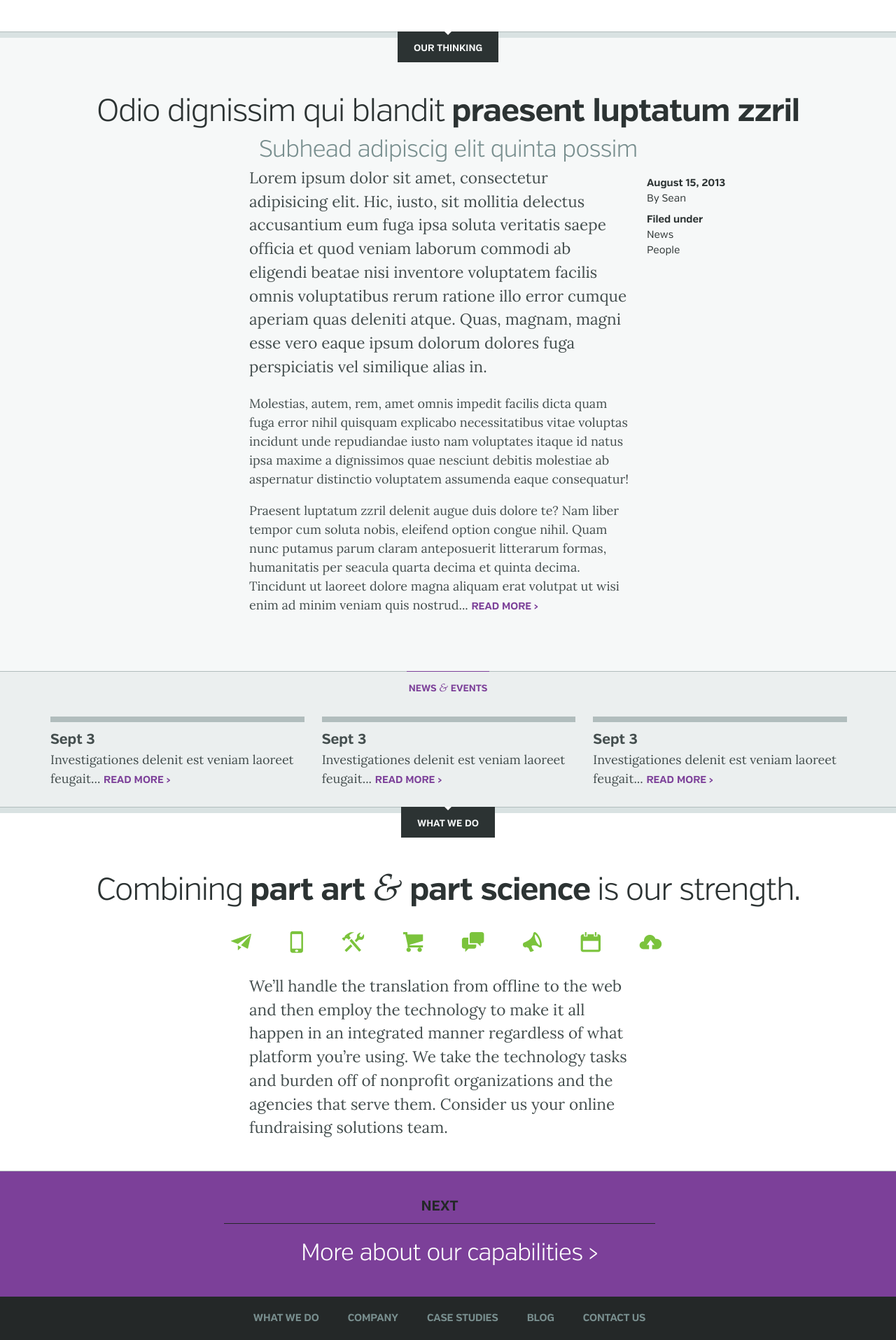
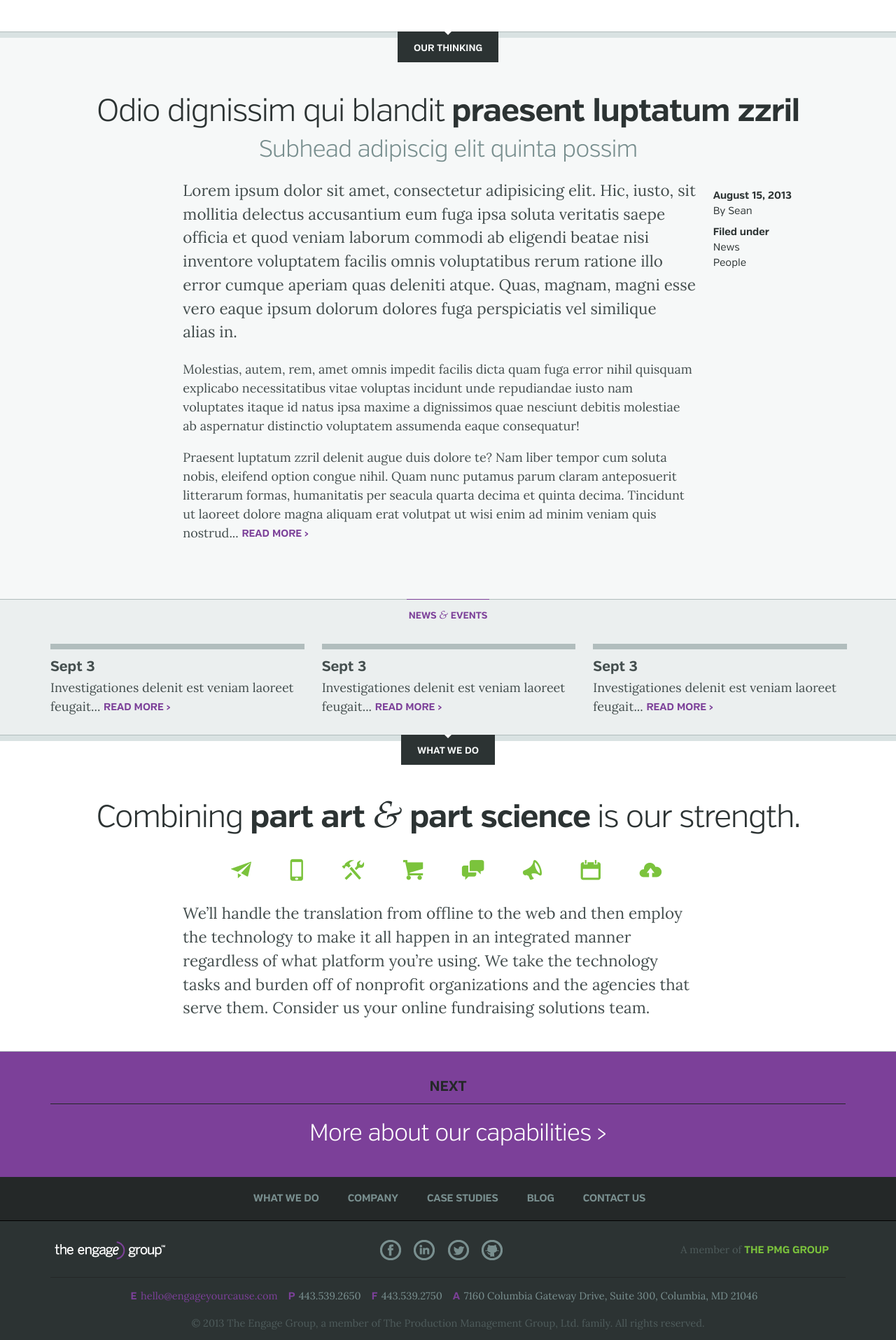
Before and after one commit to jayperryworks/engage, a Jekyll site: the page built from index.html, in a window 1280 px wide. Shown: the part 903-2818 px from the top of the page at 70% size. Built offline with Jekyll 4.4.1, drawn with Linux system fonts in a browser that asks for light colours; nearby versions of some CDN libraries; Markdown is read by kramdown in place of the engine named in the settings.

Commit message:
layout/details updates

```diff
--- a/_includes/footer-local.html
+++ b/_includes/footer-local.html
@@ -1,6 +1,8 @@
 <footer class="local">
-	<hgroup>
-		<h4 class="underline thin">Next</h4>
-		<h2><a href="{{ site.baseurl }}{{ include.link }}" rel="next">{{ include.title }} &rsaquo;</a></h2>
-	</hgroup>
+  <div class="wrapper">
+  	<hgroup>
+  		<h4 class="underline thin">Next</h4>
+  		<h2><a href="{{ site.baseurl }}{{ include.link }}" rel="next">{{ include.title }} &rsaquo;</a></h2>
+  	</hgroup>
+  </div>
 </footer>
--- a/assets/css/app.css
+++ b/assets/css/app.css
@@ -2141,7 +2141,7 @@ body {
 }
 
 /* line 33, ../../_preprocess/sass/core/_layout.scss */
-.narrow, .overview, .slats, footer.local > hgroup {
+.narrow, .overview, footer.local > hgroup, .slats {
   clear: both;
   overflow: hidden;
   width: 100%;
@@ -2154,7 +2154,7 @@ body {
 }
 @media (min-width: 48em) {
   /* line 33, ../../_preprocess/sass/core/_layout.scss */
-  .narrow, .overview, .slats, footer.local > hgroup {
+  .narrow, .overview, footer.local > hgroup, .slats {
     width: 77.77778%;
     float: left;
     margin-right: -100%;
@@ -2165,7 +2165,7 @@ body {
 }
 @media (min-width: 62.5em) {
   /* line 33, ../../_preprocess/sass/core/_layout.scss */
-  .narrow, .overview, .slats, footer.local > hgroup {
+  .narrow, .overview, footer.local > hgroup, .slats {
     width: 66.66667%;
     float: left;
     margin-right: -100%;
@@ -2174,19 +2174,8 @@ body {
     padding-right: 24px;
   }
 }
-@media (min-width: 80em) {
-  /* line 33, ../../_preprocess/sass/core/_layout.scss */
-  .narrow, .overview, .slats, footer.local > hgroup {
-    width: 50%;
-    float: left;
-    margin-right: -100%;
-    margin-left: 25%;
-    clear: both;
-    padding-right: 24px;
-  }
-}
-
-/* line 55, ../../_preprocess/sass/core/_layout.scss */
+
+/* line 51, ../../_preprocess/sass/core/_layout.scss */
 .meta-post.vertical {
   width: 100%;
   float: right;
@@ -2197,7 +2186,7 @@ body {
   text-align: left;
 }
 @media (min-width: 48em) {
-  /* line 55, ../../_preprocess/sass/core/_layout.scss */
+  /* line 51, ../../_preprocess/sass/core/_layout.scss */
   .meta-post.vertical {
     width: 11.11111%;
     float: right;
@@ -2208,7 +2197,7 @@ body {
   }
 }
 @media (min-width: 62.5em) {
-  /* line 55, ../../_preprocess/sass/core/_layout.scss */
+  /* line 51, ../../_preprocess/sass/core/_layout.scss */
   .meta-post.vertical {
     width: 16.66667%;
     float: right;
@@ -2218,43 +2207,32 @@ body {
     padding-right: 24px;
   }
 }
-@media (min-width: 80em) {
-  /* line 55, ../../_preprocess/sass/core/_layout.scss */
-  .meta-post.vertical {
-    width: 25%;
-    float: right;
-    margin-left: 0;
-    margin-right: 0;
-    clear: none;
-    padding-right: 24px;
-  }
-}
-
-/* line 72, ../../_preprocess/sass/core/_layout.scss */
-.overview {
+
+/* line 64, ../../_preprocess/sass/core/_layout.scss */
+.overview, footer.local > hgroup {
   margin-bottom: 30px;
   margin-bottom: 1.875rem;
   padding-right: 0;
 }
 
-/* line 83, ../../_preprocess/sass/core/_layout.scss */
+/* line 75, ../../_preprocess/sass/core/_layout.scss */
 .tile {
   padding: 12px 0;
   padding: 0.75rem 0;
   display: block;
 }
-/* line 87, ../../_preprocess/sass/core/_layout.scss */
+/* line 79, ../../_preprocess/sass/core/_layout.scss */
 .tile h1, .tile h2, .tile h3, .tile h4, .tile h5, .tile h6 {
   line-height: 1.2;
 }
-/* line 91, ../../_preprocess/sass/core/_layout.scss */
+/* line 83, ../../_preprocess/sass/core/_layout.scss */
 .tile > img {
   display: block;
   margin: 12px auto;
   margin: 0.75rem auto;
 }
 
-/* line 97, ../../_preprocess/sass/core/_layout.scss */
+/* line 89, ../../_preprocess/sass/core/_layout.scss */
 .tile.center {
   text-align: center;
 }
@@ -3767,7 +3745,7 @@ h1 + [role="navigation"].thumbs.horizontal {
   color: #4f5c5c;
 }
 
-/* line 52, ../../_preprocess/sass/modules/_footer.scss */
+/* line 25, ../../_preprocess/sass/modules/_footer.scss */
 .footer-brand {
   height: 48px;
   height: 3rem;
@@ -3775,7 +3753,7 @@ h1 + [role="navigation"].thumbs.horizontal {
   margin-top: 1.5rem;
   border-bottom: 1px solid #242828;
 }
-/* line 57, ../../_preprocess/sass/modules/_footer.scss */
+/* line 30, ../../_preprocess/sass/modules/_footer.scss */
 .footer-brand .logo-footer {
   width: 25%;
   float: left;
@@ -3800,7 +3778,7 @@ h1 + [role="navigation"].thumbs.horizontal {
   vertical-align: middle;
   height: 100%;
 }
-/* line 63, ../../_preprocess/sass/modules/_footer.scss */
+/* line 36, ../../_preprocess/sass/modules/_footer.scss */
 .footer-brand .social {
   width: 50%;
   float: left;
@@ -3825,7 +3803,7 @@ h1 + [role="navigation"].thumbs.horizontal {
   vertical-align: middle;
   height: 100%;
 }
-/* line 68, ../../_preprocess/sass/modules/_footer.scss */
+/* line 41, ../../_preprocess/sass/modules/_footer.scss */
 .footer-brand .social ul {
   display: -moz-inline-stack;
   display: inline-block;
@@ -3837,7 +3815,7 @@ h1 + [role="navigation"].thumbs.horizontal {
   margin: 0;
   padding: 0;
 }
-/* line 75, ../../_preprocess/sass/modules/_footer.scss */
+/* line 48, ../../_preprocess/sass/modules/_footer.scss */
 .footer-brand .social li {
   display: -moz-inline-stack;
   display: inline-block;
@@ -3849,7 +3827,7 @@ h1 + [role="navigation"].thumbs.horizontal {
   padding: 0 0.375rem;
   vertical-align: middle;
 }
-/* line 82, ../../_preprocess/sass/modules/_footer.scss */
+/* line 55, ../../_preprocess/sass/modules/_footer.scss */
 .footer-brand .brand-group {
   width: 25%;
   float: right;
@@ -3874,17 +3852,17 @@ h1 + [role="navigation"].thumbs.horizontal {
   vertical-align: middle;
   height: 100%;
 }
-/* line 87, ../../_preprocess/sass/modules/_footer.scss */
+/* line 60, ../../_preprocess/sass/modules/_footer.scss */
 .footer-brand .brand-group a {
   text-transform: uppercase;
   color: #7bc33c;
 }
-/* line 92, ../../_preprocess/sass/modules/_footer.scss */
+/* line 65, ../../_preprocess/sass/modules/_footer.scss */
 .footer-brand .brand-group a:hover, .footer-brand .brand-group a:active {
   color: #95cf63;
 }
 
-/* line 99, ../../_preprocess/sass/modules/_footer.scss */
+/* line 72, ../../_preprocess/sass/modules/_footer.scss */
 .social-icon-fb {
   color: transparent;
   font: 0/0 a;
@@ -3895,7 +3873,7 @@ h1 + [role="navigation"].thumbs.horizontal {
   background: url(../images/icon-social-fb.png) center center no-repeat;
 }
 
-/* line 102, ../../_preprocess/sass/modules/_footer.scss */
+/* line 75, ../../_preprocess/sass/modules/_footer.scss */
 .social-icon-linkedin {
   color: transparent;
   font: 0/0 a;
@@ -3906,7 +3884,7 @@ h1 + [role="navigation"].thumbs.horizontal {
   background: url(../images/icon-social-linkedin.png) center center no-repeat;
 }
 
-/* line 105, ../../_preprocess/sass/modules/_footer.scss */
+/* line 78, ../../_preprocess/sass/modules/_footer.scss */
 .social-icon-twitter {
   color: transparent;
   font: 0/0 a;
@@ -3917,7 +3895,7 @@ h1 + [role="navigation"].thumbs.horizontal {
   background: url(../images/icon-social-twitter.png) center center no-repeat;
 }
 
-/* line 108, ../../_preprocess/sass/modules/_footer.scss */
+/* line 81, ../../_preprocess/sass/modules/_footer.scss */
 .social-icon-github {
   color: transparent;
   font: 0/0 a;
@@ -3928,7 +3906,7 @@ h1 + [role="navigation"].thumbs.horizontal {
   background: url(../images/icon-social-github.png) center center no-repeat;
 }
 
-/* line 112, ../../_preprocess/sass/modules/_footer.scss */
+/* line 85, ../../_preprocess/sass/modules/_footer.scss */
 .footer-contact {
   font-size: 14px;
   font-size: 0.875rem;
@@ -3946,24 +3924,24 @@ h1 + [role="navigation"].thumbs.horizontal {
   margin-left: 0;
   margin-right: 0.75em;
 }
-/* line 117, ../../_preprocess/sass/modules/_footer.scss */
+/* line 90, ../../_preprocess/sass/modules/_footer.scss */
 .footer-contact dt {
   color: #7c4099;
   text-transform: uppercase;
 }
-/* line 122, ../../_preprocess/sass/modules/_footer.scss */
+/* line 95, ../../_preprocess/sass/modules/_footer.scss */
 .footer-contact dd {
   color: #798f8f;
 }
 
-/* line 128, ../../_preprocess/sass/modules/_footer.scss */
+/* line 101, ../../_preprocess/sass/modules/_footer.scss */
 .footer-copyright {
   font-size: 14px;
   font-size: 0.875rem;
   color: #2c3333;
 }
 
-/* line 136, ../../_preprocess/sass/modules/_footer.scss */
+/* line 109, ../../_preprocess/sass/modules/_footer.scss */
 footer.local {
   padding-top: 24px;
   padding-top: 1.5rem;
@@ -3972,7 +3950,7 @@ footer.local {
   text-align: center;
   border: none;
 }
-/* line 144, ../../_preprocess/sass/modules/_footer.scss */
+/* line 117, ../../_preprocess/sass/modules/_footer.scss */
 footer.local > hgroup {
   /* for IE 6/7 */
   *zoom: expression(this.runtimeStyle.zoom="1", this.appendChild(document.createElement("br")).style.cssText="clear:both;font:0/0 serif");
@@ -3992,38 +3970,55 @@ footer.local > hgroup:before, footer.local > hgroup:after {
 footer.local > hgroup:after {
   clear: both;
 }
-/* line 151, ../../_preprocess/sass/modules/_footer.scss */
+/* line 124, ../../_preprocess/sass/modules/_footer.scss */
 footer.local h4 {
   color: #242828;
   text-transform: uppercase;
   border-bottom: 1px solid #242828;
 }
-/* line 158, ../../_preprocess/sass/modules/_footer.scss */
+/* line 131, ../../_preprocess/sass/modules/_footer.scss */
 footer.local h2 {
   margin-right: -0.8em;
   margin-top: 0.6em;
 }
-
-/* line 9, ../../_preprocess/sass/modules/_post.scss */
-.post hgroup > h3 {
+/* line 136, ../../_preprocess/sass/modules/_footer.scss */
+footer.local .grid {
+  padding-top: 24px;
+  padding-top: 1.5rem;
+  padding-bottom: 24px;
+  padding-bottom: 1.5rem;
+}
+/* line 141, ../../_preprocess/sass/modules/_footer.scss */
+footer.local .grid h3 {
+  margin-top: 0.5em;
+}
+/* line 145, ../../_preprocess/sass/modules/_footer.scss */
+footer.local .grid p, footer.local .grid .read_more {
+  color: #242828;
+}
+
+/* line 10, ../../_preprocess/sass/modules/_post.scss */
+.post hgroup h3 {
   color: #8e9d9d;
 }
 
-/* line 19, ../../_preprocess/sass/modules/_post.scss */
+/* line 21, ../../_preprocess/sass/modules/_post.scss */
 .post.full {
-  margin: 48px 0 36px 0;
-  margin: 3rem 0 2.25rem 0;
-}
-/* line 23, ../../_preprocess/sass/modules/_post.scss */
+  padding-top: 48px;
+  padding-top: 3rem;
+  padding-bottom: 36px;
+  padding-bottom: 2.25rem;
+}
+/* line 26, ../../_preprocess/sass/modules/_post.scss */
 .post.full hgroup {
   text-align: center;
 }
-/* line 27, ../../_preprocess/sass/modules/_post.scss */
+/* line 30, ../../_preprocess/sass/modules/_post.scss */
 .post.full main.narrow {
   clear: none;
 }
 
-/* line 34, ../../_preprocess/sass/modules/_post.scss */
+/* line 37, ../../_preprocess/sass/modules/_post.scss */
 .post.excerpt {
   text-align: left;
   border-bottom: 1px solid #b1bdbd;
@@ -4031,52 +4026,57 @@ footer.local h2 {
   overflow: hidden;
   clear: both;
 }
-/* line 41, ../../_preprocess/sass/modules/_post.scss */
+/* line 44, ../../_preprocess/sass/modules/_post.scss */
 .post.excerpt:last-child {
   margin-bottom: 36px;
   margin-bottom: 2.25rem;
   border-bottom: none;
 }
-/* line 46, ../../_preprocess/sass/modules/_post.scss */
+/* line 49, ../../_preprocess/sass/modules/_post.scss */
 .post.excerpt > hgroup {
   margin: 30px 0 0 0;
   margin: 1.875rem 0 0 0;
 }
-/* line 49, ../../_preprocess/sass/modules/_post.scss */
+/* line 52, ../../_preprocess/sass/modules/_post.scss */
 .post.excerpt > hgroup h1, .post.excerpt > hgroup h2, .post.excerpt > hgroup h3 {
   margin: 0;
   line-height: 1.4;
 }
 
-/* line 56, ../../_preprocess/sass/modules/_post.scss */
+/* line 60, ../../_preprocess/sass/modules/_post.scss */
+#home .post.excerpt > hgroup {
+  margin-bottom: 1em;
+}
+
+/* line 65, ../../_preprocess/sass/modules/_post.scss */
 .strip .post.excerpt {
   padding-bottom: 24px;
   padding-bottom: 1.5rem;
 }
 @media (min-width: 62.5em) {
-  /* line 56, ../../_preprocess/sass/modules/_post.scss */
+  /* line 65, ../../_preprocess/sass/modules/_post.scss */
   .strip .post.excerpt {
     padding-bottom: 36px;
     padding-bottom: 2.25rem;
   }
 }
-/* line 63, ../../_preprocess/sass/modules/_post.scss */
+/* line 72, ../../_preprocess/sass/modules/_post.scss */
 .strip .post.excerpt hgroup {
   text-align: center;
   margin-top: 12px;
   margin-top: 0.75rem;
 }
-/* line 67, ../../_preprocess/sass/modules/_post.scss */
+/* line 76, ../../_preprocess/sass/modules/_post.scss */
 .strip .post.excerpt hgroup h2 {
   color: #798f8f;
 }
 
-/* line 89, ../../_preprocess/sass/modules/_post.scss */
+/* line 98, ../../_preprocess/sass/modules/_post.scss */
 .post.no_hairline {
   border-bottom: none;
 }
 
-/* line 93, ../../_preprocess/sass/modules/_post.scss */
+/* line 102, ../../_preprocess/sass/modules/_post.scss */
 .post.excerpt.narrow {
   margin-top: 36px;
   margin-top: 2.25rem;
--- a/blog.html
+++ b/blog.html
@@ -18,7 +18,7 @@ active: blog
 				</a>
 			</hgroup>
 			<p>
-				Lorem ipsum dolor sit amet, consectetur adipisicing elit. Beatae, eum maxime aut quisquam accusamus aperiam porro vel repellat officia ratione? Quam, nam, quasi cupiditate pariatur excepturi optio quod non eligendi aliquam delectus? Ipsa, natus, ipsam quae sint ducimus explicabo reprehenderit.
+				Lorem ipsum dolor sit amet, consectetur adipisicing elit. Beatae, eum maxime aut quisquam accusamus aperiam porro vel repellat officia ratione? Quam, nam, quasi cupiditate pariatur excepturi optio quod non eligendi aliquam delectus? Ipsa, natus, ipsam quae sint ducimus explicabo reprehenderit... {% include read_more.html href="blog-post.html" %}
 			</p>
 			<dl class="meta-post horizontal" role="contentinfo">
 				<dt><time datetime="2013-09-12">September 12, 2013</time></dt>
--- a/index.html
+++ b/index.html
@@ -53,7 +53,7 @@ title: home
 
 				<p>Molestias, autem, rem, amet omnis impedit facilis dicta quam fuga error nihil quisquam explicabo necessitatibus vitae voluptas incidunt unde repudiandae iusto nam voluptates itaque id natus ipsa maxime a dignissimos quae nesciunt debitis molestiae ab aspernatur distinctio voluptatem assumenda eaque consequatur!</p>
 
-				<p>Praesent luptatum zzril delenit augue duis dolore te? Nam liber tempor cum soluta nobis, eleifend option congue nihil. Quam nunc putamus parum claram anteposuerit litterarum formas, humanitatis per seacula quarta decima et quinta decima. Tincidunt ut laoreet dolore magna aliquam erat volutpat ut wisi enim ad minim veniam quis nostrud... {% include read_more.html href="#" %}</p>
+				<p>Praesent luptatum zzril delenit augue duis dolore te? Nam liber tempor cum soluta nobis, eleifend option congue nihil. Quam nunc putamus parum claram anteposuerit litterarum formas, humanitatis per seacula quarta decima et quinta decima. Tincidunt ut laoreet dolore magna aliquam erat volutpat ut wisi enim ad minim veniam quis nostrud... {% include read_more.html href="blog-post.html" %}</p>
 			</div>
 			<aside class="meta-post vertical" role="contentinfo">
 				<dl>
```
Also changed, not shown: _includes/case-study-panel.html (added, +9 -0 lines), _preprocess/sass/core/_layout.scss (+0 -8 lines), _preprocess/sass/modules/_footer.scss (+15 -28 lines), _preprocess/sass/modules/_post.scss (+12 -3 lines), case-studies.html (+1 -9 lines), case-study.html (+12 -1 lines), 8 other files.
